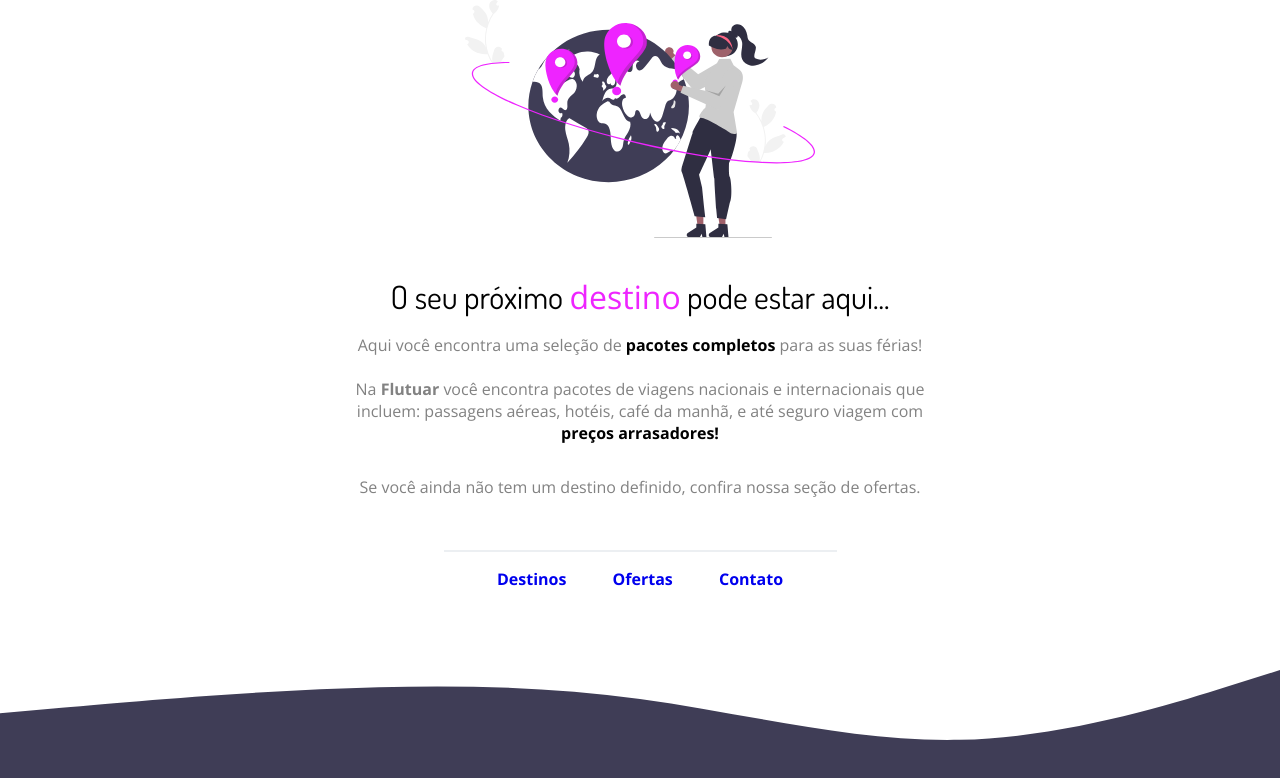
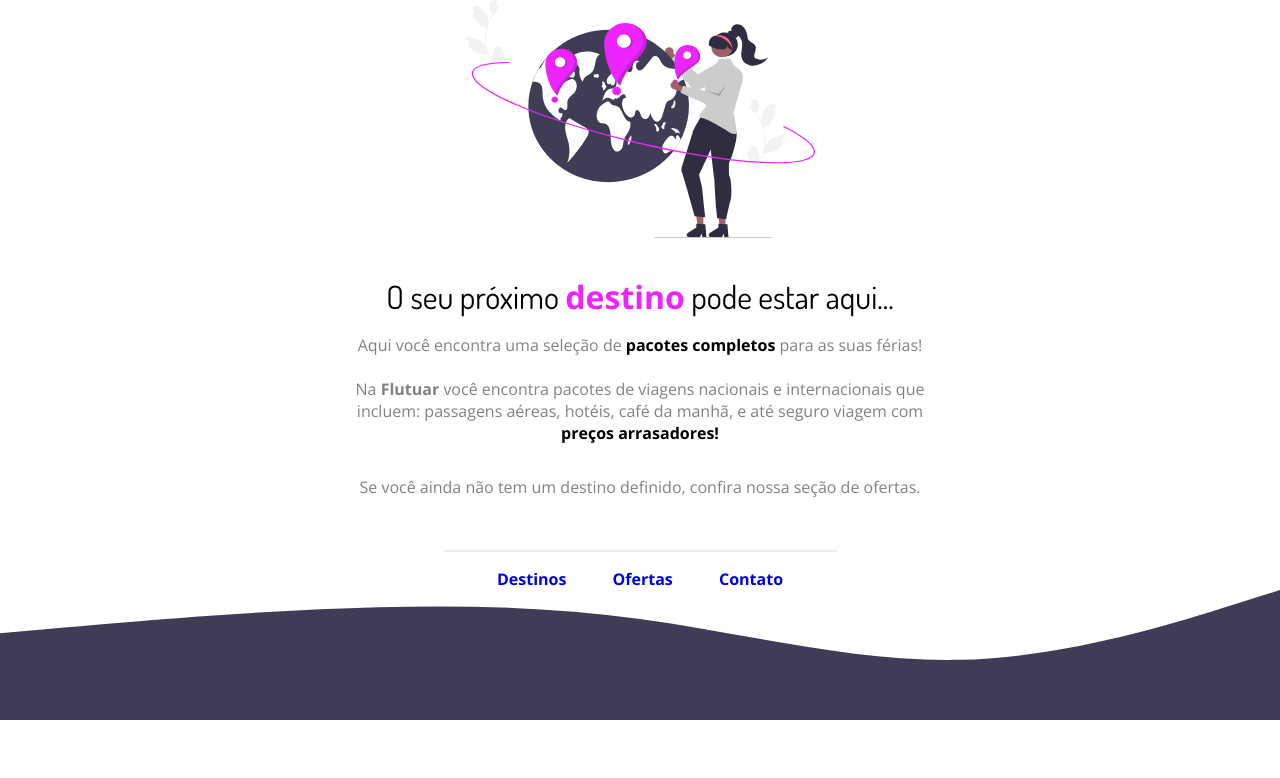
Before and after one commit to Tiagocardos0/Desafio-rocketseat-2, a plain HTML site: page index.html in a window 1280 px wide. Drawn offline with nearby package versions, Linux system fonts and the light colour scheme.

Commit message:
atualização

```diff
--- a/style.css
+++ b/style.css
@@ -44,6 +44,7 @@ strong {
 
 h1 > span {
     color: #EE24FF;
+    font-weight: bold;
 }
 
 #line {
@@ -64,9 +65,7 @@ a {
     text-decoration: none;
 }
 
-footer > img {
-    position: absolute;
+footer img {
     display: block;
     width: 100vw;
-    bottom: 0;
 }
```
Also changed, not shown: index.html (+1 -0 lines).
